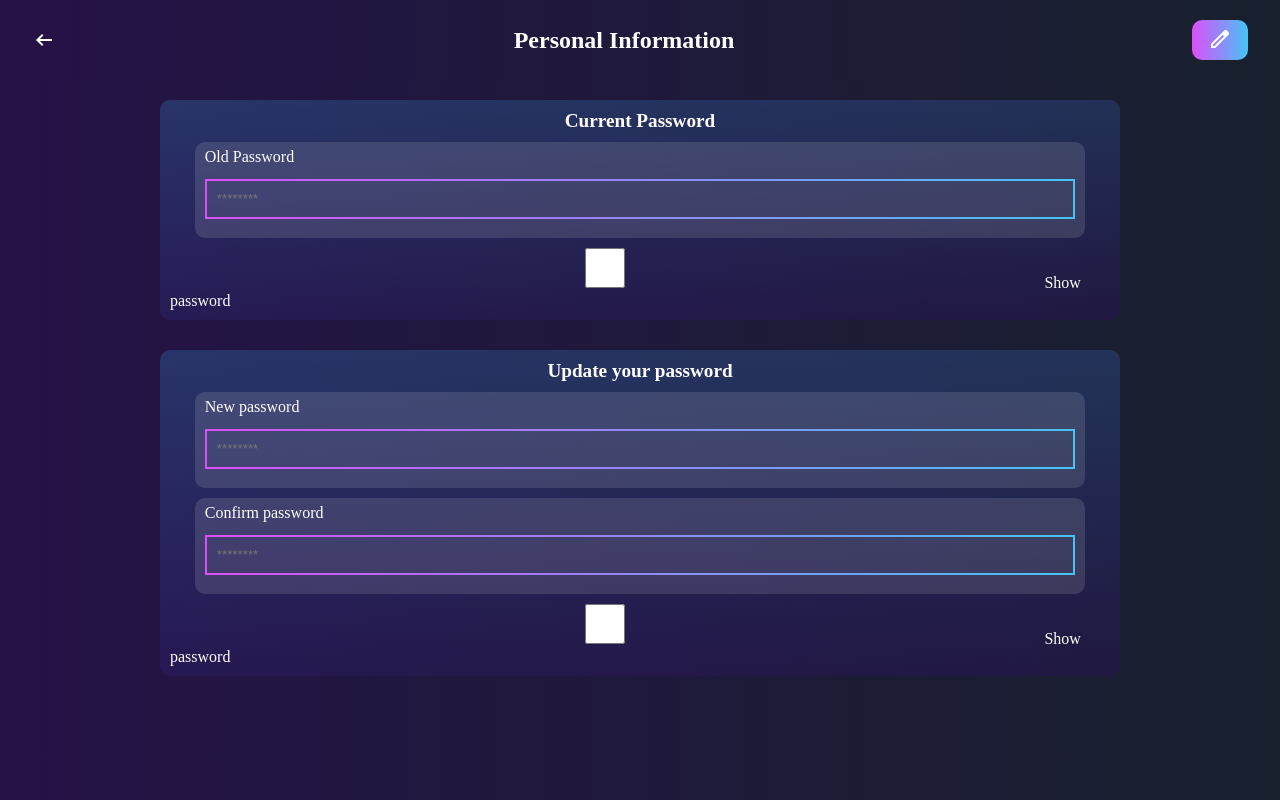
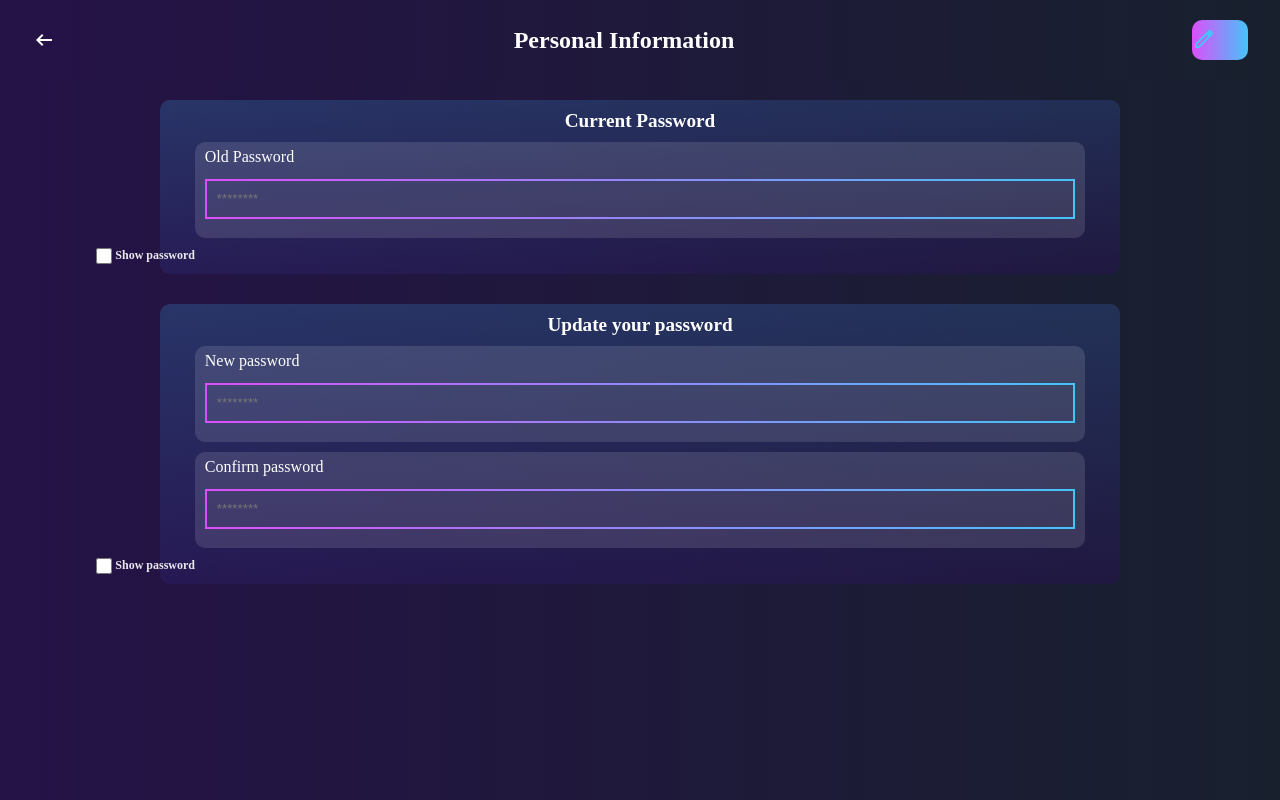
Before and after one commit to mochy99/TradeX, a PHP site: page /changePass.html in a window 1280 px wide. Run offline with PHP 8.4, Linux system fonts and the light colour scheme.

Commit message:
debug after testing" git add personal "

```diff
--- a/personalInf.css
+++ b/personalInf.css
@@ -87,6 +87,41 @@ h2 {
     padding-left: var(--gap-default);
     padding-right: var(--gap-default);
 }
+/*Only for changePass.html*/
+.box2 {
+    width: 85vw;
+    display: flex;
+    justify-content: start;
+}
+input[type="checkbox"] {
+    height: 2vh;
+    width: 2vh;
+}
+label[for=show] {
+    font-size: 0.75em;
+    color: rgba(255,255,255, 0.9);
+    text-align: left;
+    font-weight: bold;
+    margin-left: calc(var(--gap-default) / 3);
+}
+
+span {
+    width: 85vw;
+    font-size: 0.65em;
+    color: var(--button-color-2);
+    text-align: left;
+}
+.valid {
+    color: rgba(255,255,255, 0.5);
+}
+.submit{
+    width: 90vw;
+}
+.pending {
+    background-image: linear-gradient(90deg, var(--time-options-color), var(--container-color-1));
+}
+/*end*/
+
 input, select {
     width: 80vw;
     height: 5vh;
--- a/personalInf.html
+++ b/personalInf.html
@@ -14,9 +14,9 @@
         <div class="material-symbols-outlined" id="exit">arrow_left_alt</div>
         <h1>Personal Information</h1>
         <button class="edit">
-            <span class="material-symbols-outlined icon">
+            <div class="material-symbols-outlined icon">
                 edit
-            </span>
+            </div>
         </button>
     </section>
 
```
Also changed, not shown: personalInf.js (+17 -7 lines).
